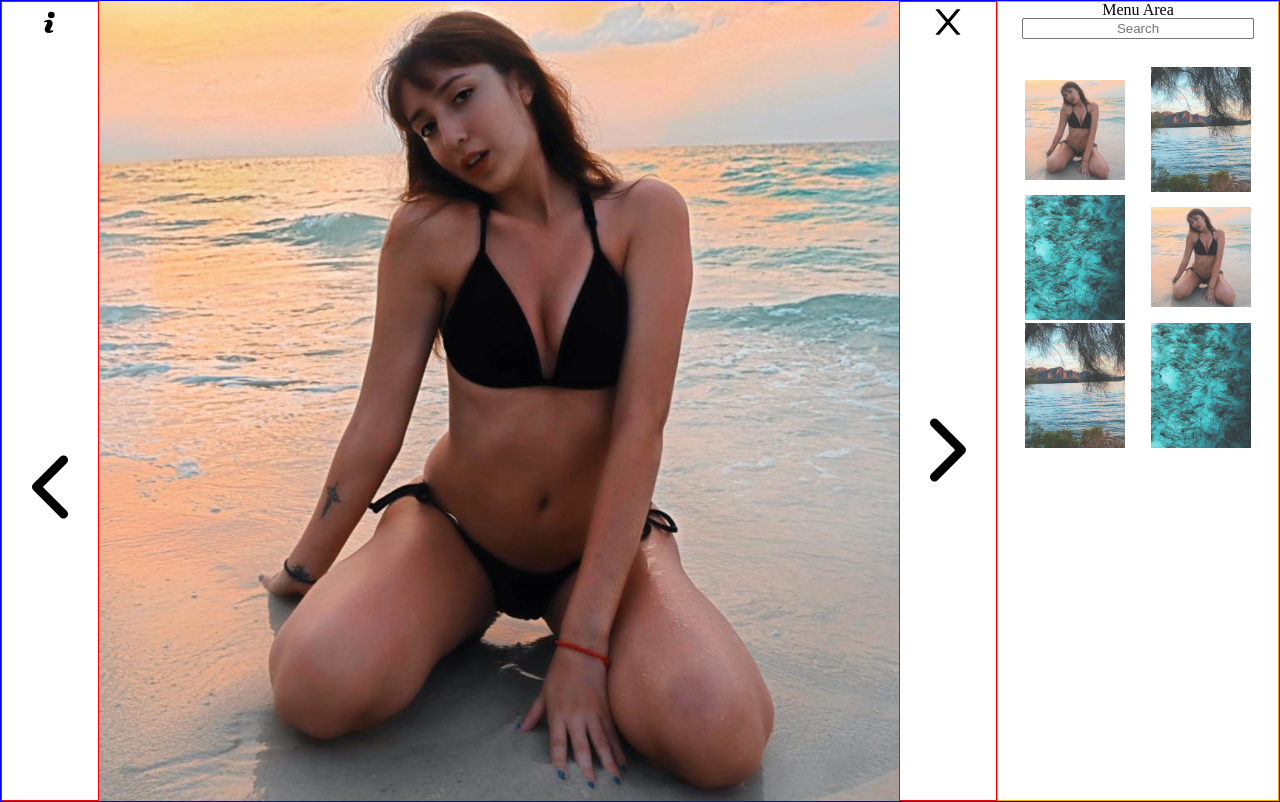
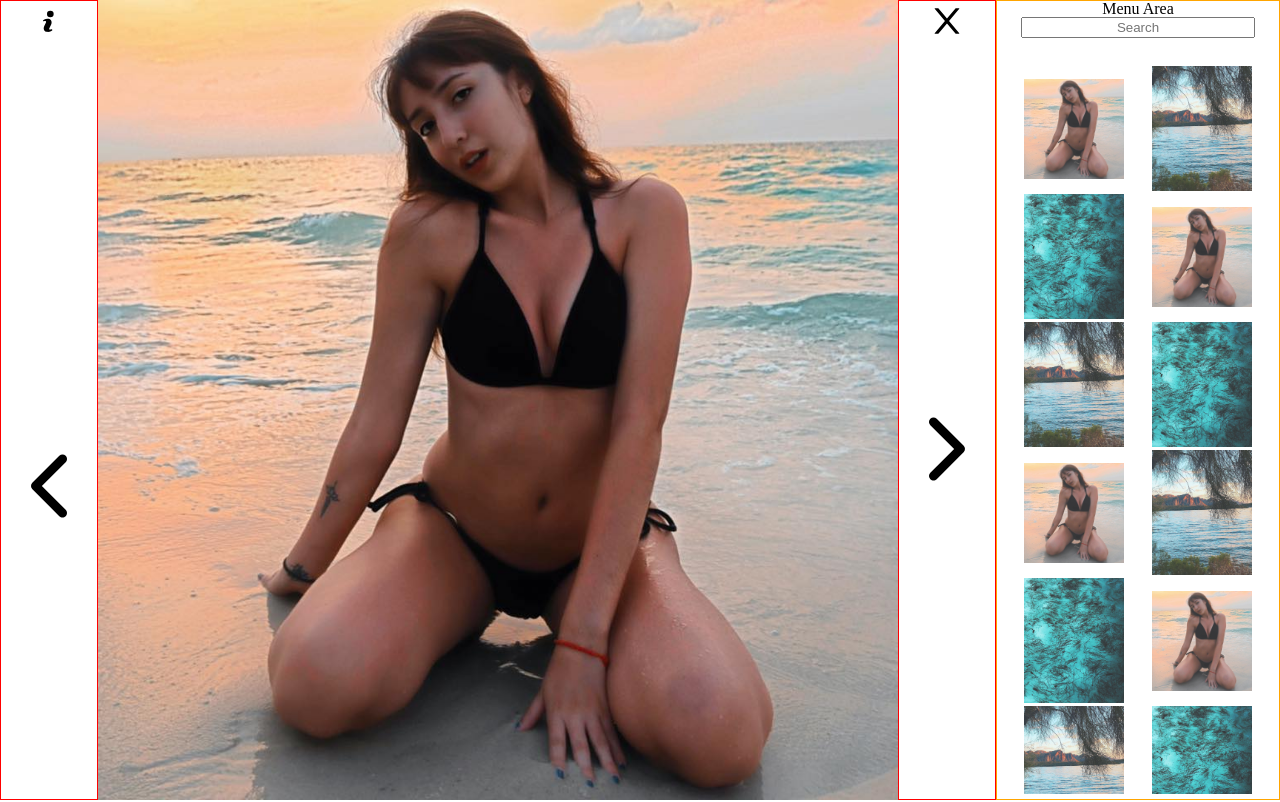
Before and after one commit to Josh-Diamond/mg_photography_frontend, a React (Create React App) app in the folder client/: page /gallery in a window 1280 px wide. Built offline with nearby package versions, Linux system fonts and the light colour scheme.

Commit message:
pictures

```diff
--- a/client/src/views/Pictures.jsx
+++ b/client/src/views/Pictures.jsx
@@ -23,7 +23,7 @@ export default function Pictures({ history }) {
 
 
         <div className={css({
-            border: '1px solid blue',
+            // border: '1px solid blue',
             display: 'flex'
         })}>
 
@@ -119,7 +119,7 @@ export default function Pictures({ history }) {
                     }
                 })} />
                 <div className={css({
-                    maxHeight: '95vh',
+                    maxHeight: '91vh',
                     overflowY: 'scroll',
                     boxSizing: 'border-box',
                     display: 'flex',
@@ -127,6 +127,30 @@ export default function Pictures({ history }) {
                     justifyContent: 'space-evenly',
                     alignItems: 'center'
                 })}>
+                    <Thumbnail image={model} setSelected={setSelected} />
+                    <Thumbnail image={photography} setSelected={setSelected} />
+                    <Thumbnail image={art} setSelected={setSelected} />
+                    <Thumbnail image={model} setSelected={setSelected} />
+                    <Thumbnail image={photography} setSelected={setSelected} />
+                    <Thumbnail image={art} setSelected={setSelected} />
+                    <Thumbnail image={model} setSelected={setSelected} />
+                    <Thumbnail image={photography} setSelected={setSelected} />
+                    <Thumbnail image={art} setSelected={setSelected} />
+                    <Thumbnail image={model} setSelected={setSelected} />
+                    <Thumbnail image={photography} setSelected={setSelected} />
+                    <Thumbnail image={art} setSelected={setSelected} />
+                    <Thumbnail image={model} setSelected={setSelected} />
+                    <Thumbnail image={photography} setSelected={setSelected} />
+                    <Thumbnail image={art} setSelected={setSelected} />
+                    <Thumbnail image={model} setSelected={setSelected} />
+                    <Thumbnail image={photography} setSelected={setSelected} />
+                    <Thumbnail image={art} setSelected={setSelected} />
+                    <Thumbnail image={model} setSelected={setSelected} />
+                    <Thumbnail image={photography} setSelected={setSelected} />
+                    <Thumbnail image={art} setSelected={setSelected} />
+                    <Thumbnail image={model} setSelected={setSelected} />
+                    <Thumbnail image={photography} setSelected={setSelected} />
+                    <Thumbnail image={art} setSelected={setSelected} />
                     <Thumbnail image={model} setSelected={setSelected} />
                     <Thumbnail image={photography} setSelected={setSelected} />
                     <Thumbnail image={art} setSelected={setSelected} />
```
